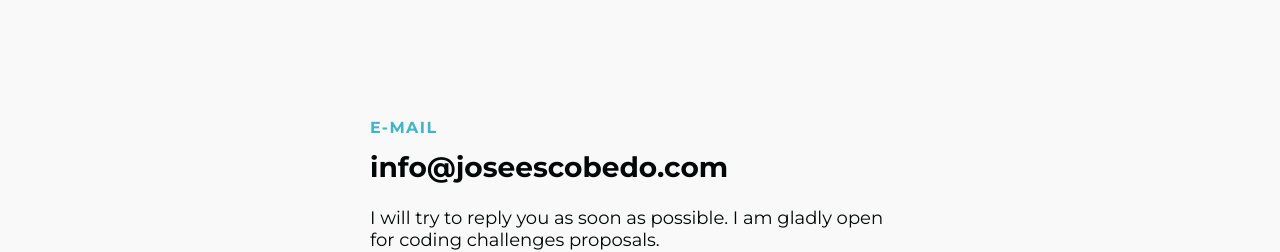
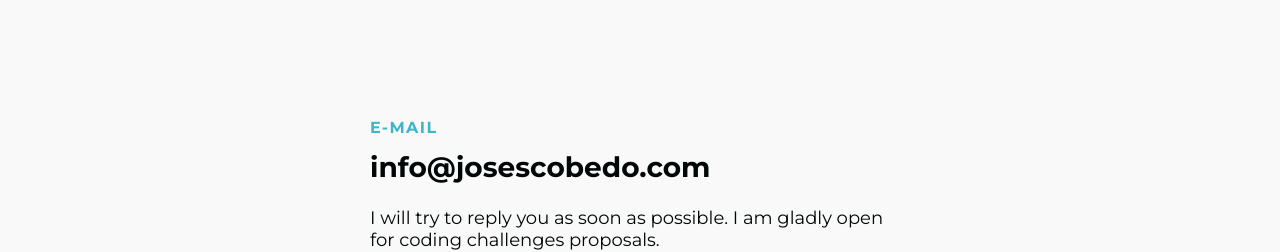
Before and after one commit to Durumsky/react-portfolio, a React (Create React App) app: page / in a window 1280 px wide. Shown: the part 3357-3609 px from the top of the page. Built offline with nearby package versions, Linux system fonts and the light colour scheme; the HTML template or start-up script is replaced by a standard one.

Commit message:
misspealing corrected

```diff
--- a/src/components/infoSection/Data.js
+++ b/src/components/infoSection/Data.js
@@ -247,7 +247,7 @@ export const contact = {
   lightText: false,
   lightTextDesc: false,
   topLine: "E-mail",
-  headline: "info@joseescobedo.com",
+  headline: "info@josescobedo.com",
   description: `I will try to reply you as soon as possible. I am gladly open for coding challenges proposals.
 `,
   buttonLabel: "Learn more",
```
